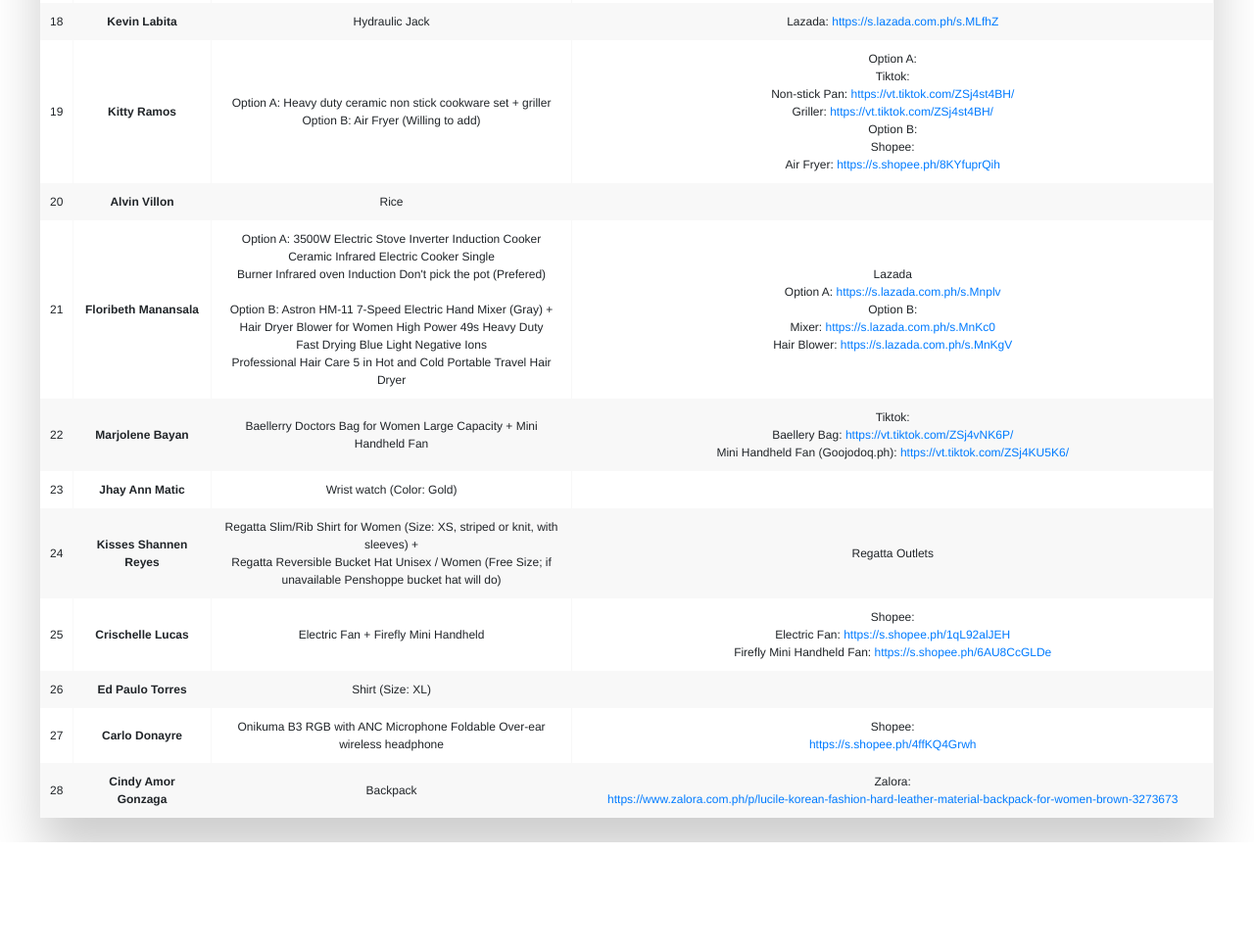
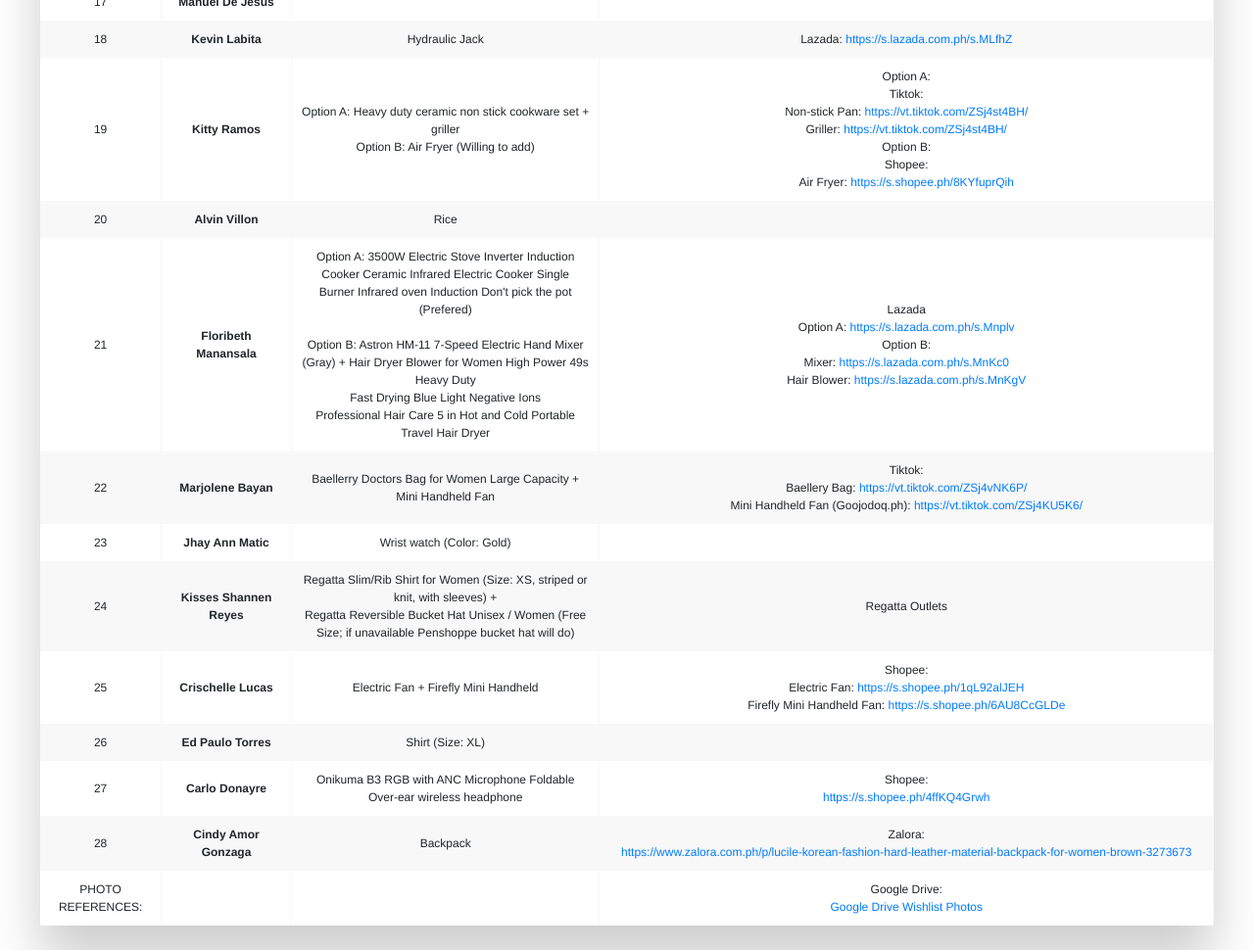
Before and after one commit to kishannen/alphawishlist2024, a plain HTML site: page index.html in a window 1280 px wide. Shown: the part 1095-2065 px from the top of the page at 98% size. Before the commit the page ends 1955 px from the top, so only its background shows below. Drawn offline with nearby package versions, Linux system fonts and the light colour scheme.

Commit message:
Update index.html

```diff
--- a/index.html
+++ b/index.html
@@ -389,6 +389,13 @@
                 <td>Zalora: <br> <a href="https://www.zalora.com.ph/p/lucile-korean-fashion-hard-leather-material-backpack-for-women-brown-3273673">
                     https://www.zalora.com.ph/p/lucile-korean-fashion-hard-leather-material-backpack-for-women-brown-3273673</a></td>
             </tr>
+            <tr>
+                <td>PHOTO REFERENCES:</td>
+                <td class="name"></td>
+                <td></td>
+                <td>Google Drive: <br> <a href="https://drive.google.com/file/d/1hyv6Eu3o_ImUwZFoo6qq-dH9JfW-SKYt/view?usp=drive_link">
+                    Google Drive Wishlist Photos</a></td>
+            </tr>
           </tbody>
         </table>
      </div>
```
